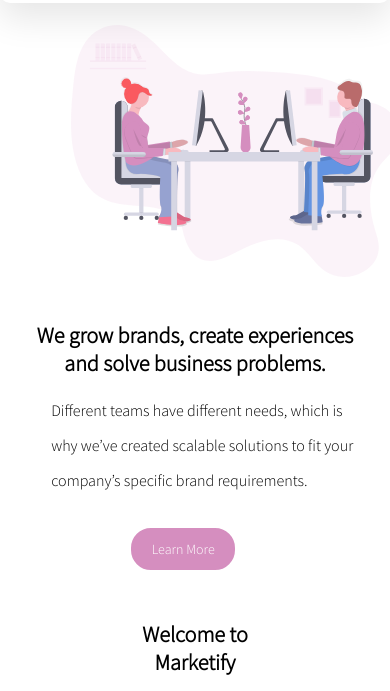
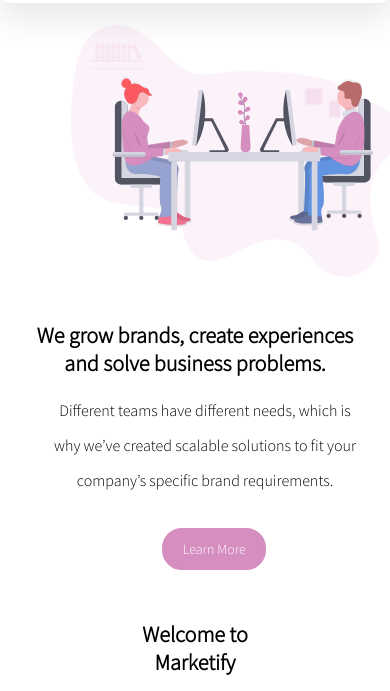
Before and after one commit to Annysah/marketify-website, a plain HTML site: page index.html in a window 390 px wide. Shown: the part 135-826 px from the top of the page. Drawn offline with nearby package versions, Linux system fonts and the light colour scheme.

Commit message:
update media

```diff
--- a/media.css
+++ b/media.css
@@ -36,13 +36,14 @@
 
     .contents p {
         font-size: 16px;
+        text-align: center;
     }
 
     .contents .btn2 {
         width: 80px;
         font-size: 14px;
         padding: 10px 10px;
-        margin-left: -50px;
+        margin-left: 35%;
     }
 
     .about {
@@ -146,7 +147,7 @@
     }
 
     .contents .btn2 {
-        margin-left: 100px;
+        margin-left: 40%;
         text-align: center;
     }
 
```
